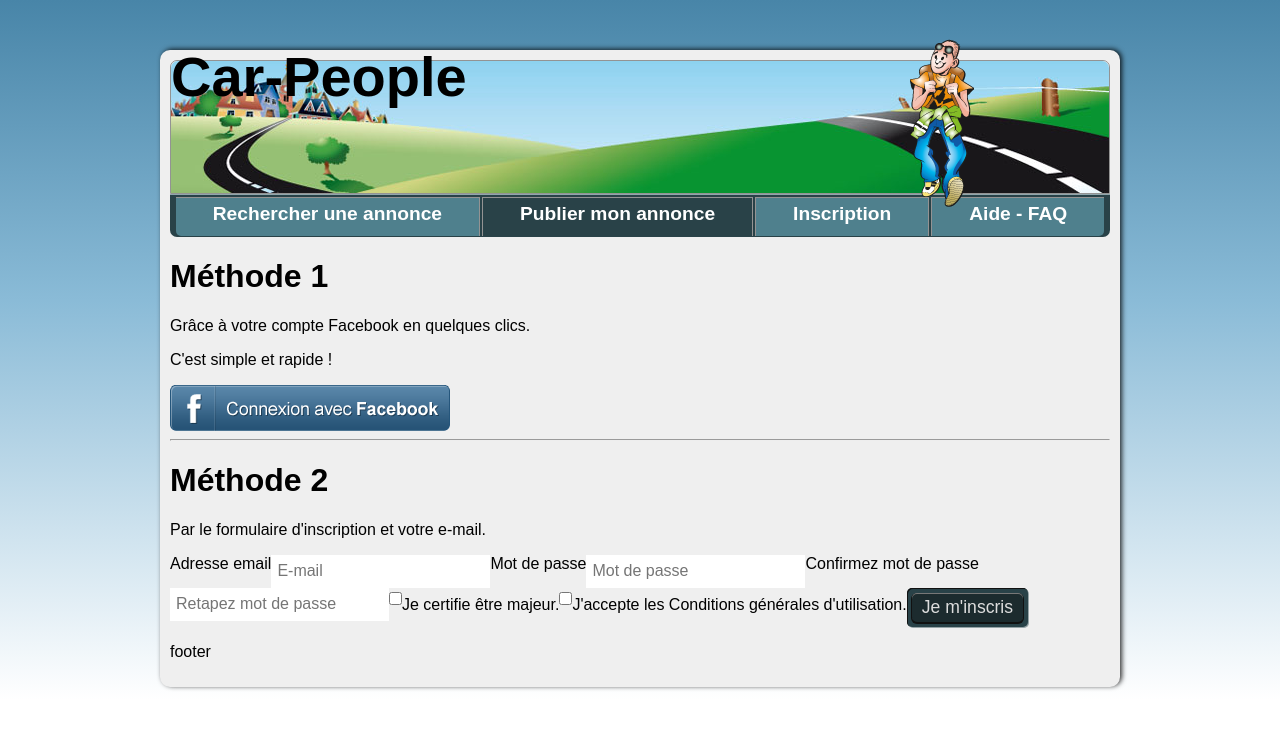
After one commit to xavier24/PFE-CodeIgniter, a CodeIgniter app: page /PFE-CodeIgniter/inscription in a window 1280 px wide. The commit adds this page. Shown: the top 729 px of the page. Run offline with CodeIgniter, Linux system fonts and the light colour scheme; some libraries are stand-ins or nearby versions.

Commit message:
page inscription

```diff
--- /dev/null
+++ b/application/controllers/inscription.php
@@ -0,0 +1,11 @@
+<?php
+
+class Inscription extends CI_Controller {
+
+        public function index(){
+            $dataList['page'] = 'Accueil';
+            $dataList['titre'] = 'liste des annonces';
+            $data['vue'] = $this->load->view('inscription',$dataList,true);
+            $this->load->view('layout',$data);
+        }
+}
--- /dev/null
+++ b/application/models/m_inscription.php
@@ -0,0 +1,6 @@
+<?php
+
+class M_Inscription extends CI_Model{
+
+
+}
--- /dev/null
+++ b/application/views/inscription.php
@@ -0,0 +1,47 @@
+<h1>Méthode 1</h1>
+<p>Grâce à votre compte Facebook en quelques clics.</p>
+<p>C'est simple et rapide&nbsp;!</p>
+<img src="<?php echo base_url()?>/web/images/facebook-connect-buttons.png"/>
+<hr />
+<h1>Méthode 2</h1>
+<p>Par le formulaire d'inscription et votre e-mail.</p>
+<?php
+    echo form_open('inscription/inscrire',array('method'=>'post'));
+
+    echo form_label('Adresse email','email');
+    $emailInput = array('name'=>'email','id'=>'email','type'=>'email','placeholder'=>'E-mail');
+    echo form_input($emailInput);
+
+    echo form_label('Mot de passe','mdp');
+    $mdpInput = array('name'=>'mdp','id'=>'mdp','placeholder'=>'Mot de passe');
+    echo form_password($mdpInput);
+
+    echo form_label('Confirmez mot de passe','mdp');
+    $mdp2Input = array('name'=>'mdp2','id'=>'mdp2','placeholder'=>'Retapez mot de passe');
+    echo form_password($mdp2Input);
+    $data = array(
+        'name'        => 'majeur',
+        'id'          => 'majeur',
+        'value'       => 'Majeur',
+        'checked'     => FALSE,
+    );
+    echo form_checkbox($data).'Je certifie être majeur.';
+    $data = array(
+        'name'        => 'condition',
+        'id'          => 'condition',
+        'value'       => 'Condition générale',
+        'checked'     => FALSE,
+    );
+    echo form_checkbox($data).'J\'accepte les Conditions générales d\'utilisation.';
+
+
+    $data = array(
+        'name' => 'button',
+        'id' => 'button',
+        'value' => 'true',
+        'type' => 'check',
+        'content' => 'Je m\'inscris'
+    );
+    echo '<div class="boutton">'.form_button($data).'</div>';
+    echo form_close();
+?>
--- a/application/views/layout.php
+++ b/application/views/layout.php
@@ -32,7 +32,9 @@
             <img src="<?php echo base_url(); ?>web/images/voyageur.png" class="voyageur"/>
         </header>
         <nav>
-            <a href="<?php echo base_url(); ?>">Rechercher une annonce</a><a href="#" class="publier_annonce">Publier mon annonce</a><a href="#">Inscription</a><a href="#">Aide&nbsp;-&nbsp;FAQ</a>
+            <a href="<?php echo base_url(); ?>">Rechercher une annonce</a><a href="#" class="publier_annonce">Publier mon annonce</a><!--
+         --><?php echo (!$this->session->userdata('logged_in'))?  '<a href="'.base_url().'inscription">Inscription</a>': '<a href="'.base_url().'profil">Mon profil</a>' ?><!--
+         --><a href="#">Aide&nbsp;-&nbsp;FAQ</a>
         </nav>
         <?php echo $vue ?>
 
--- a/application/views/lister.php
+++ b/application/views/lister.php
@@ -69,8 +69,8 @@
                 echo form_password($mdpInput);
 
                 echo form_fieldset_close();
-                echo '<p><a href="#">Mot de passe oublié&nbsp;?</a> / <a href="#">Pas encore inscrit&nbsp;?</a></p>';
-               $data = array(
+                echo '<p><a href="'.base_url().'redefinition">Mot de passe oublié&nbsp;?</a> / <a href="'.base_url().'inscription">Pas encore inscrit&nbsp;?</a></p>';
+                $data = array(
                     'name' => 'button',
                     'id' => 'button',
                     'value' => 'true',
--- a/web/css/style.css
+++ b/web/css/style.css
@@ -29,7 +29,7 @@ body{
 	box-shadow : 2px -1px 5px rgba(0,0,0,0.8);
 }
 header{
-	border-radius:7px;
+	border-radius:7px 7px 0 0;
 	border:1px solid #939393;
 	position:relative;
 }
```
Also changed, not shown: web/images/facebook-connect-buttons.png (added).
